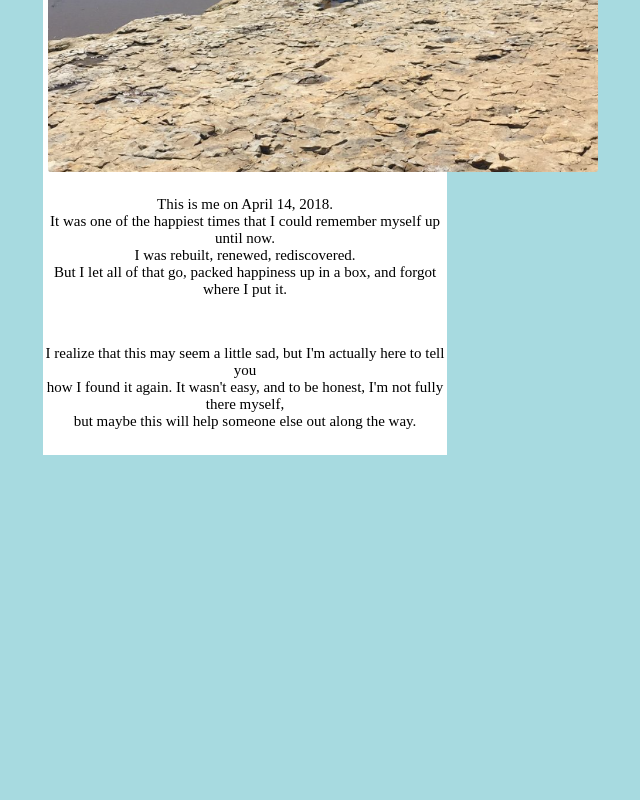
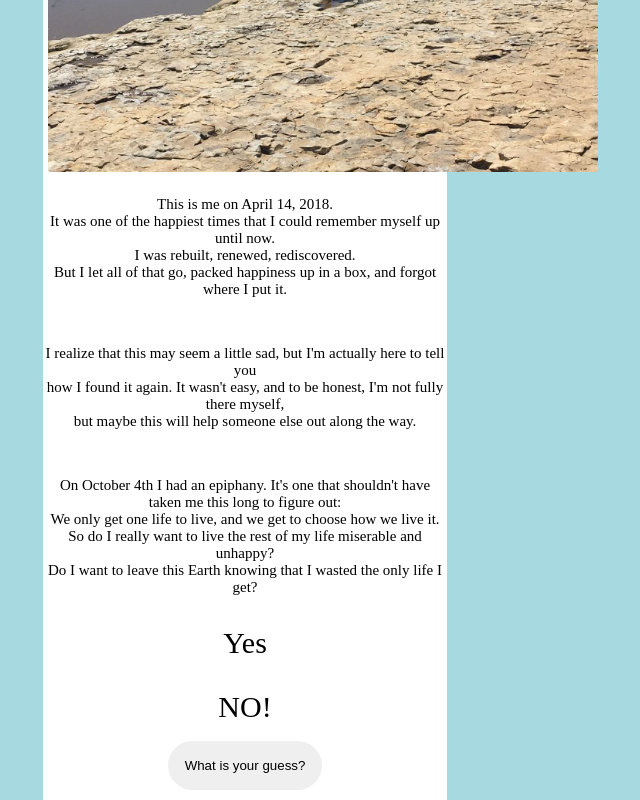
Before and after one commit to michaelanbrown/michaelas-journey, a plain HTML site: page index.html in a window 1280 px wide. Shown: the part 462-1262 px from the top of the page, without its empty margins (395-1035 px from the left). Before the commit the page ends 917 px from the top, so only its background shows below. Drawn offline with Linux system fonts and the light colour scheme.

Commit message:
added js button click event with yes and no, changed styling

```diff
--- a/index.html
+++ b/index.html
@@ -7,7 +7,6 @@
   <body>
     <div class="bodyparagraph" style="background-color:white">
       <h1>Michaela's Journey</h1>
-      <!-- <p><script src="script.js"></script></p> -->
       <p>Hello, my name is Michaela. <br>
       I'm a 23 year old with a past that, personally, I believe isn't so bright. <br>
       October 4th, 2022 is when I finally understood how to live my life.</p>
@@ -19,6 +18,19 @@
       <br>
       <p>I realize that this may seem a little sad, but I'm actually here to tell you<br>how I found it again.
       It wasn't easy, and to be honest, I'm not fully there myself,<br>but maybe this will help someone else out along the way.</p>
+      <br>
+      <p>On October 4th I had an epiphany. It's one that shouldn't have taken me this long to figure out:<br>
+        We only get one life to live, and we get to choose how we live it.<br>
+        So do I really want to live the rest of my life miserable and unhappy?<br>
+        Do I want to leave this Earth knowing that I wasted the only life I get?
+      </p>
+      <div>
+        <p id="wronganswer">Yes</p>
+        <p id="nothankyou">NO!</p>
+        <br>
+        <button onclick="changeColorGreen()">What is your guess?</button>
+        <script src="script.js"></script>
+      </div>
     </div>
   </body>
 </html>
--- a/script.js
+++ b/script.js
@@ -12,3 +12,10 @@
 // h4.textContent = "October 4th, 2022 is when I finally understood how to live my life.";
 
 // document.querySelector("body").appendChild(h4)
+
+const nothankyou = document.querySelector("#nothankyou");
+function changeColorGreen(green) {
+    nothankyou.style.background = "green";
+}
+
+element.addEventListener("nothankyou", changeColorGreen)
--- a/style.css
+++ b/style.css
@@ -27,4 +27,26 @@ img {
     border-radius: 8px;
     padding: 5px;
     width: 550px;
-  }
+}
+
+button {
+  padding: 17px;
+  border: none;
+  border-radius:214px;
+  cursor: pointer;
+}
+
+#nothankyou {
+  font-size: 30px;
+  text-align: center;
+  margin: 0 auto;
+  width: 60px;
+}
+
+#wronganswer {
+  font-size: 30px;
+}
+
+button.green {
+  background: rgb(136, 223, 136);
+}
```
